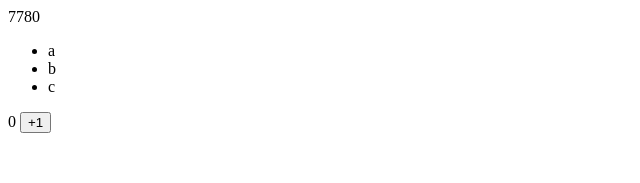
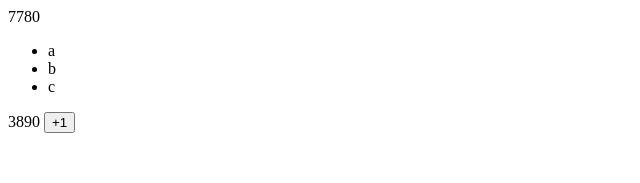
Before and after one commit to jmihuang/Vuex, a Vue app: page / in a window 1280 px wide. Shown: the top 183 px of the page, without its empty margins (0-640 px from the left). Built offline with nearby package versions, Linux system fonts and the light colour scheme.

Commit message:
mapSate可以是物件但如果物件function 有this就不能使用arrow fn

```diff
--- a/src/App.vue
+++ b/src/App.vue
@@ -2,9 +2,9 @@
   <div>
   {{dbcount}}
   <ul>
-  <li v-for="list in lists">{{list}}</li>
+  <li v-for="list in storeList">{{list}}</li>
   </ul>
-  {{count}}
+  {{storeCount}}
   <button @click="addCount">+1</button>
   </div>
 </template>
@@ -22,7 +22,13 @@ export default {
     dbcount(){
       return this.localcount*2
     },
-    ...mapState(['count','title','lists']),
+    ...mapState({
+      storeTitle:'title',
+      storeList:'lists',
+      storeCount(state){
+        return state.count+this.localcount
+      },
+      })
   },
   methods:mapMutations(['addCount'])
 }
```
